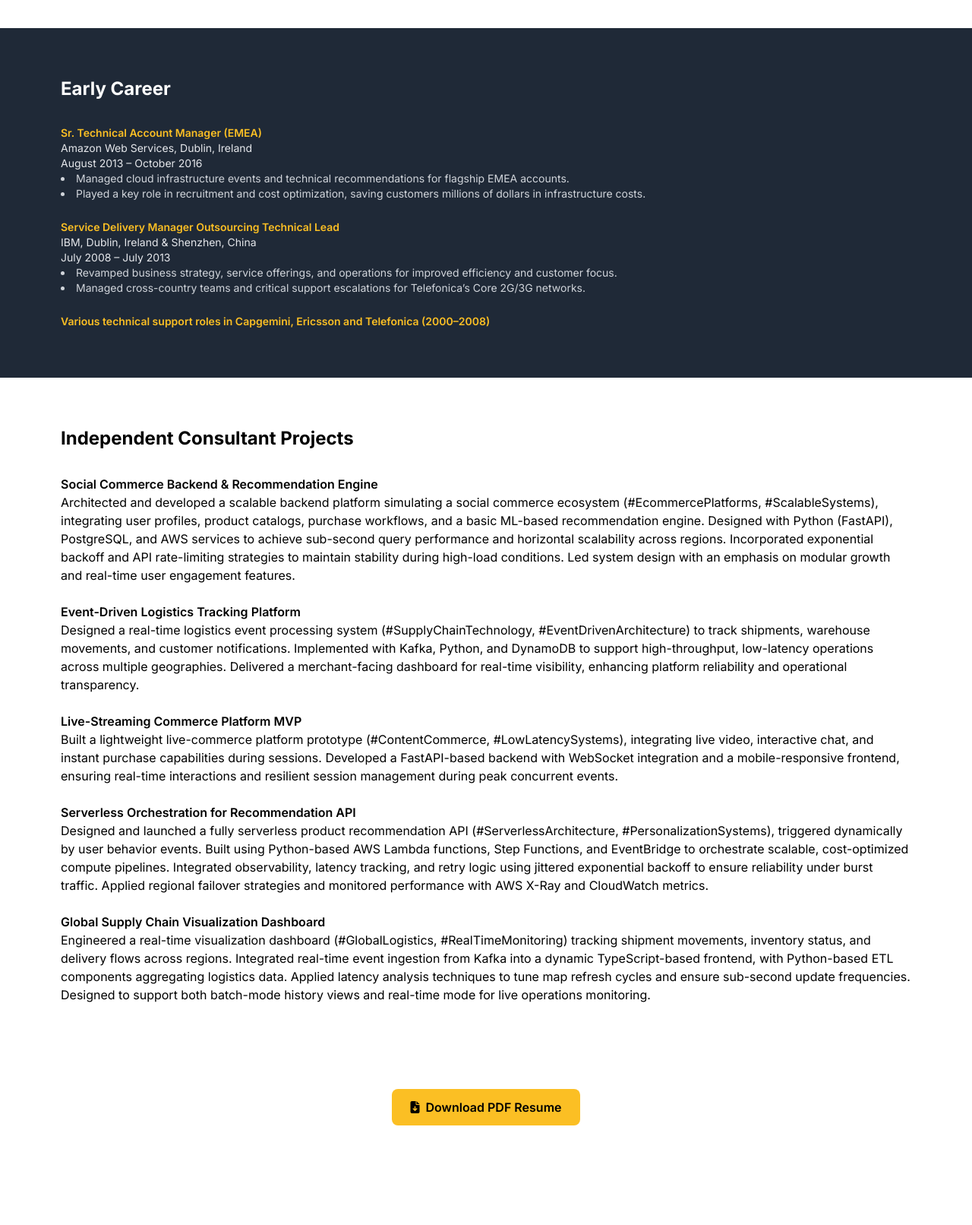
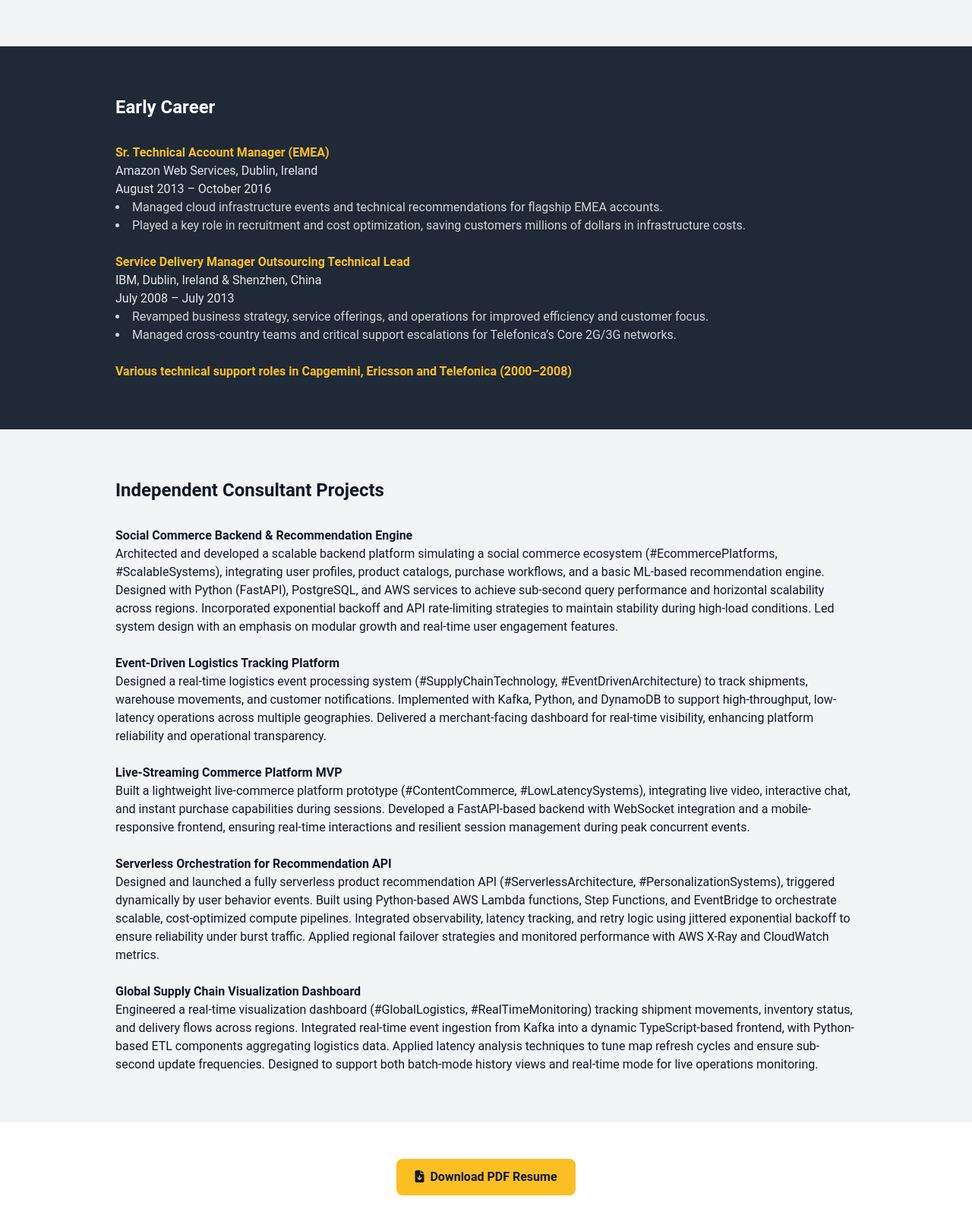
Before and after one commit to juangedaan/juangedaan.github.io, a plain HTML site: page resume.html in a window 1280 px wide. Shown: the part 1136-2748 px from the top of the page at 76% size. Before the commit the page ends 2665 px from the top, so only its background shows below. Drawn offline with nearby package versions, Linux system fonts and the light colour scheme.

Commit message:
resume changes

```diff
--- a/resume.html
+++ b/resume.html
@@ -9,25 +9,25 @@
   <link href="https://cdn.jsdelivr.net/npm/tailwindcss@2.2.19/dist/tailwind.min.css" rel="stylesheet">
   <link href="https://fonts.googleapis.com/css2?family=Inter:wght@400;600;700&display=swap" rel="stylesheet">
   <style>
-    body { font-family: 'Inter', sans-serif; }
+    body { font-family: 'Roboto', sans-serif; }
   </style>
 </head>
 <body class="bg-[#0b1120] text-white">
 
 <!-- Hero Section -->
 <div class="bg-gray-800 py-16">
-  <section class="max-w-7xl mx-auto px-6 flex flex-col md:flex-row items-center justify-between rounded-xl shadow-lg">
+  <section class="max-w-7xl mx-auto px-6 flex flex-col md:flex-row items-center justify-between shadow-sm">
     <div class="max-w-xl">
       <h1 class="text-4xl font-bold mb-4 text-white">Juan Moreno</h1>
       <p class="text-gray-300 mb-4">
         🔗 LinkedIn: <a href="https://linkedin.com/in/juan-aws" class="underline">https://linkedin.com/in/juan-aws</a><br>
-        ✉️ Email: juan.morenob@gmail.com | Phone: (+1) 512 420 3588<br>
-        📍 Location: Seattle, WA, USA | Work Authorization: USA & EU<br>
+        ✉️ Email: juan.morenob@gmail.com | 📞 Phone: (+1) 512 420 3588<br>
+        📍 Location: Seattle, WA, USA | 🛂 Work Authorization: USA & EU<br>
         🗣️ Languages: English, Spanish, Mandarin<br>
         🎓 Education: BSc in Physics
       </p>
-      <p class="text-gray-300 mb-6">Senior technical leader with 24 years of experience delivering secure infrastructure and scalable systems. I specialize in regulated and high-availability environments across telecom, cloud, and public sector. My leadership spans engineering, architecture, and support, with deep focus on security, compliance, customer experience, and execution.</p>
-      <a href="index.html" class="bg-yellow-400 text-black px-4 py-2 rounded font-semibold">← Back to Portfolio</a>
+      <p class="text-gray-300 mb-6">Senior technical leader with 25 years of experience delivering secure infrastructure and scalable systems. I specialize in regulated and high-availability environments across telecom, cloud, and public sector. My leadership spans engineering, architecture, and support, with deep focus on security, compliance, customer experience, and execution. I'm also a builder at heart, with hands-on involvement in system design and deployment.</p>
+      <a href="index.html" class="bg-yellow-400 text-gray-900 px-6 py-2 rounded font-semibold">← Back to Portfolio</a>
     </div>
     <div class="mt-10 md:mt-0 md:ml-10">
       <img src="images/pub-speak.jpeg" alt="Juan Moreno" class="w-[320px] h-[180px] rounded-xl border-4 border-white shadow-lg object-cover" />
@@ -36,8 +36,8 @@
 </div>
 
 <!-- Professional Experience -->
-<section class="bg-white text-black py-16">
-  <div class="max-w-6xl mx-auto px-4">
+<section class="bg-gray-100 text-gray-900 py-16">
+  <div class="max-w-5xl mx-auto px-6">
     <h2 class="text-2xl font-bold mb-8">Professional Experience</h2>
     <div class="space-y-6">
       <div>
@@ -78,9 +78,9 @@
 
 <!-- Early Career -->
 <div class="bg-gray-800 py-16">
-  <section class="max-w-6xl mx-auto px-4 text-gray-200">
+  <section class="max-w-5xl mx-auto px-6 text-gray-200">
     <h2 class="text-2xl font-bold text-white mb-8">Early Career</h2>
-    <div class="space-y-6 text-sm">
+    <div class="space-y-6">
       <div>
         <h3 class="font-semibold text-yellow-400">Sr. Technical Account Manager (EMEA)</h3>
         <p>Amazon Web Services, Dublin, Ireland<br>August 2013 – October 2016</p>
@@ -105,28 +105,28 @@
 </div>
 
 <!-- Independent Consultant Projects -->
-<section class="bg-white text-black py-16">
-  <div class="max-w-6xl mx-auto px-4">
+<section class="bg-gray-100 text-gray-900 py-16">
+  <div class="max-w-5xl mx-auto px-6">
     <h2 class="text-2xl font-bold mb-8">Independent Consultant Projects</h2>
     <div class="space-y-6">
       <div>
-        <h3 class="font-semibold text-black">Social Commerce Backend & Recommendation Engine</h3>
+        <h3 class="font-semibold text-gray-900">Social Commerce Backend & Recommendation Engine</h3>
         <p>Architected and developed a scalable backend platform simulating a social commerce ecosystem (#EcommercePlatforms, #ScalableSystems), integrating user profiles, product catalogs, purchase workflows, and a basic ML-based recommendation engine. Designed with Python (FastAPI), PostgreSQL, and AWS services to achieve sub-second query performance and horizontal scalability across regions. Incorporated exponential backoff and API rate-limiting strategies to maintain stability during high-load conditions. Led system design with an emphasis on modular growth and real-time user engagement features.</p>
       </div>
       <div>
-        <h3 class="font-semibold text-black">Event-Driven Logistics Tracking Platform</h3>
+        <h3 class="font-semibold text-gray-900">Event-Driven Logistics Tracking Platform</h3>
         <p>Designed a real-time logistics event processing system (#SupplyChainTechnology, #EventDrivenArchitecture) to track shipments, warehouse movements, and customer notifications. Implemented with Kafka, Python, and DynamoDB to support high-throughput, low-latency operations across multiple geographies. Delivered a merchant-facing dashboard for real-time visibility, enhancing platform reliability and operational transparency.</p>
       </div>
       <div>
-        <h3 class="font-semibold text-black">Live-Streaming Commerce Platform MVP</h3>
+        <h3 class="font-semibold text-gray-900">Live-Streaming Commerce Platform MVP</h3>
         <p>Built a lightweight live-commerce platform prototype (#ContentCommerce, #LowLatencySystems), integrating live video, interactive chat, and instant purchase capabilities during sessions. Developed a FastAPI-based backend with WebSocket integration and a mobile-responsive frontend, ensuring real-time interactions and resilient session management during peak concurrent events.</p>
       </div>
       <div>
-        <h3 class="font-semibold text-black">Serverless Orchestration for Recommendation API</h3>
+        <h3 class="font-semibold text-gray-900">Serverless Orchestration for Recommendation API</h3>
         <p>Designed and launched a fully serverless product recommendation API (#ServerlessArchitecture, #PersonalizationSystems), triggered dynamically by user behavior events. Built using Python-based AWS Lambda functions, Step Functions, and EventBridge to orchestrate scalable, cost-optimized compute pipelines. Integrated observability, latency tracking, and retry logic using jittered exponential backoff to ensure reliability under burst traffic. Applied regional failover strategies and monitored performance with AWS X-Ray and CloudWatch metrics.</p>
       </div>
       <div>
-        <h3 class="font-semibold text-black">Global Supply Chain Visualization Dashboard</h3>
+        <h3 class="font-semibold text-gray-900">Global Supply Chain Visualization Dashboard</h3>
         <p>Engineered a real-time visualization dashboard (#GlobalLogistics, #RealTimeMonitoring) tracking shipment movements, inventory status, and delivery flows across regions. Integrated real-time event ingestion from Kafka into a dynamic TypeScript-based frontend, with Python-based ETL components aggregating logistics data. Applied latency analysis techniques to tune map refresh cycles and ensure sub-second update frequencies. Designed to support both batch-mode history views and real-time mode for live operations monitoring.</p>
       </div>
     </div>
@@ -135,7 +135,7 @@
 
 <!-- Download Resume PDF -->
 <section class="text-center py-12">
-  <a href="resume.pdf" download="JuanMoreno-Resume.pdf" class="inline-block bg-yellow-400 text-black font-semibold px-6 py-3 rounded-lg hover:bg-yellow-300 transition">
+  <a href="JuanMoreno-Resume.pdf" download="JuanMoreno-Resume.pdf" class="inline-block bg-yellow-400 text-gray-900 font-semibold px-6 py-3 rounded-lg hover:bg-yellow-300 transition">
     <i class="fas fa-file-download mr-2"></i>Download PDF Resume
   </a>
 </section>
```
